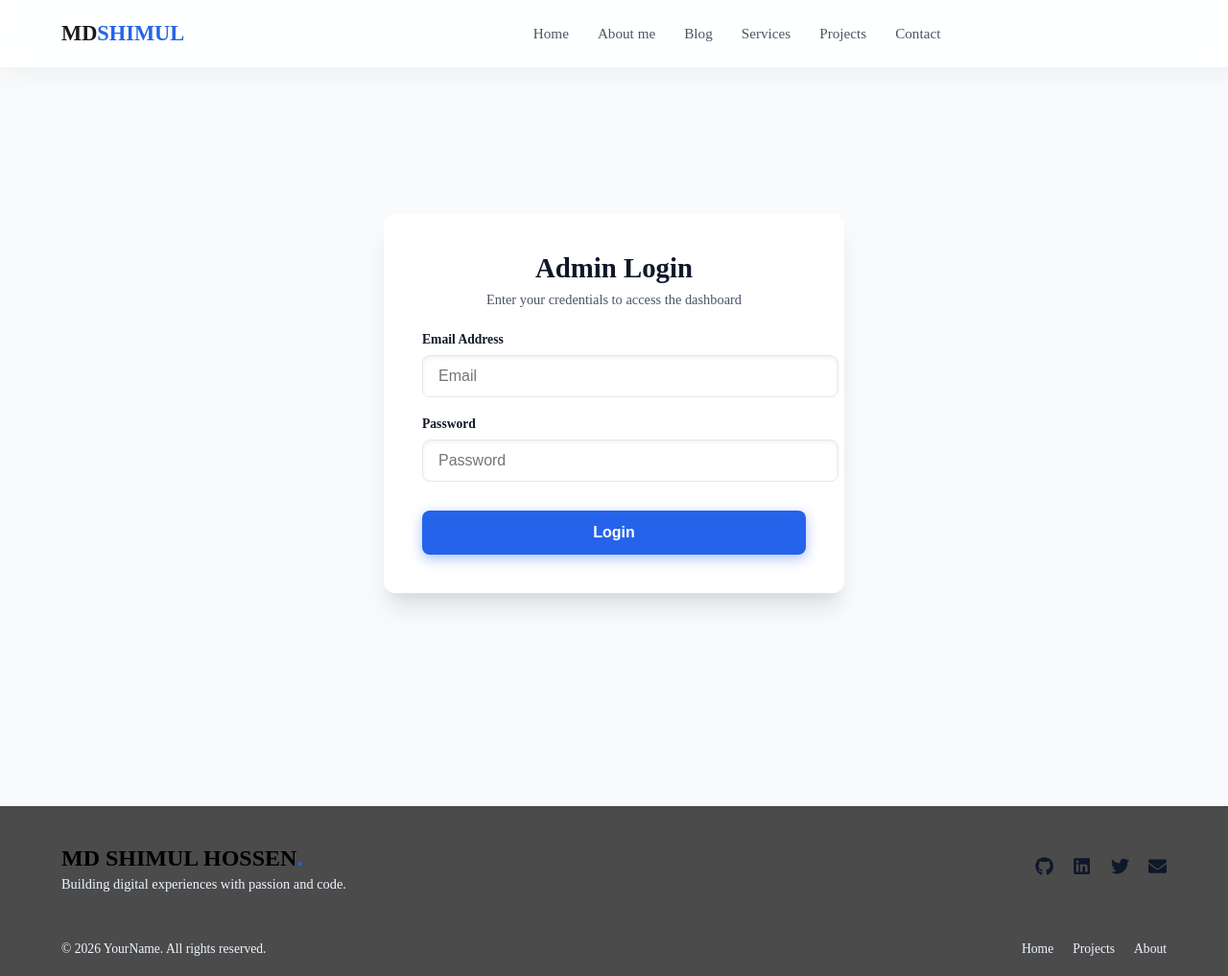
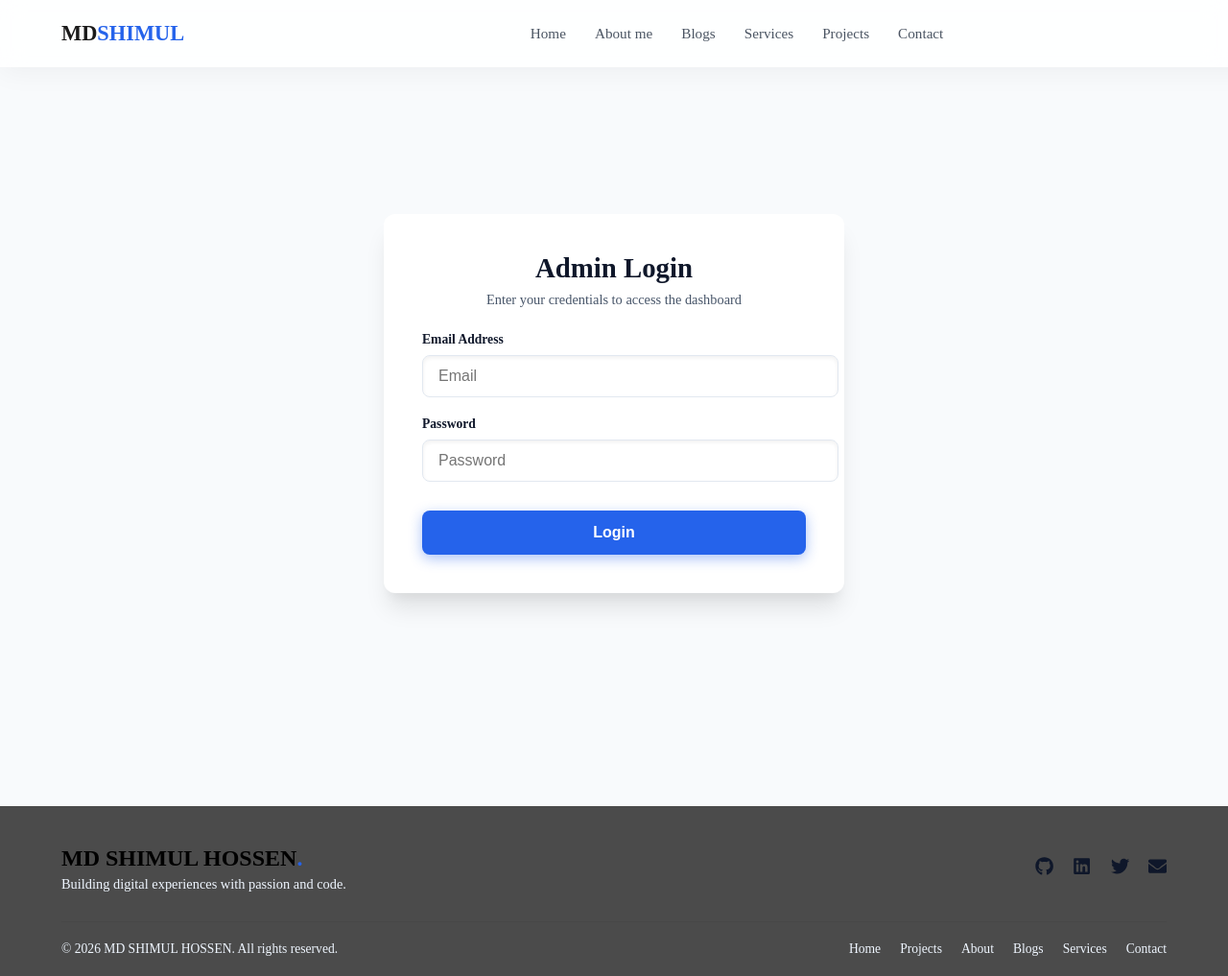
Before and after one commit to DarkEgale/MernPortfolio, a React (Vite) app: page /admin/login in a window 1280 px wide. Shown: the whole page at 96% size. Built offline with nearby package versions, Linux system fonts and the light colour scheme; no server answers.

Commit message:
design fix

```diff
--- a/src/App.jsx
+++ b/src/App.jsx
@@ -18,10 +18,10 @@ function App() {
   const navLinks=[
     {name:'Home',path:'/',end:true},
     {name:'About me',path:'/about'},
-    {name:'Blog',path:'/blog'},
+    {name:'Blogs',path:'/blog'},
     {name:'Services',path:'/services'},
     {name:'Projects',path:'/projects'},
-    {name:'Contact',path:'/Contact'}
+    {name:'Contact',path:'/contact'}
   ]
   return (
     <>
--- a/src/Components/Public/Footer/Footer.jsx
+++ b/src/Components/Public/Footer/Footer.jsx
@@ -26,11 +26,14 @@ export const Footer = () => {
                 </div>
 
                 <div className="footer-bottom">
-                    <p>&copy; {currentYear} YourName. All rights reserved.</p>
+                    <p>&copy; {currentYear} MD SHIMUL HOSSEN. All rights reserved.</p>
                     <div className="footer-links">
                         <Link title="Home" to="/">Home</Link>
                         <Link title="Projects" to="/projects">Projects</Link>
                         <Link title="About" to="/about">About</Link>
+                        <Link title="Blogs" to="/blogs">Blogs</Link>
+                        <Link title="Services" to="/services">Services</Link>
+                        <Link title="Contact" to="/contact">Contact</Link>
                     </div>
                 </div>
             </div>
```
